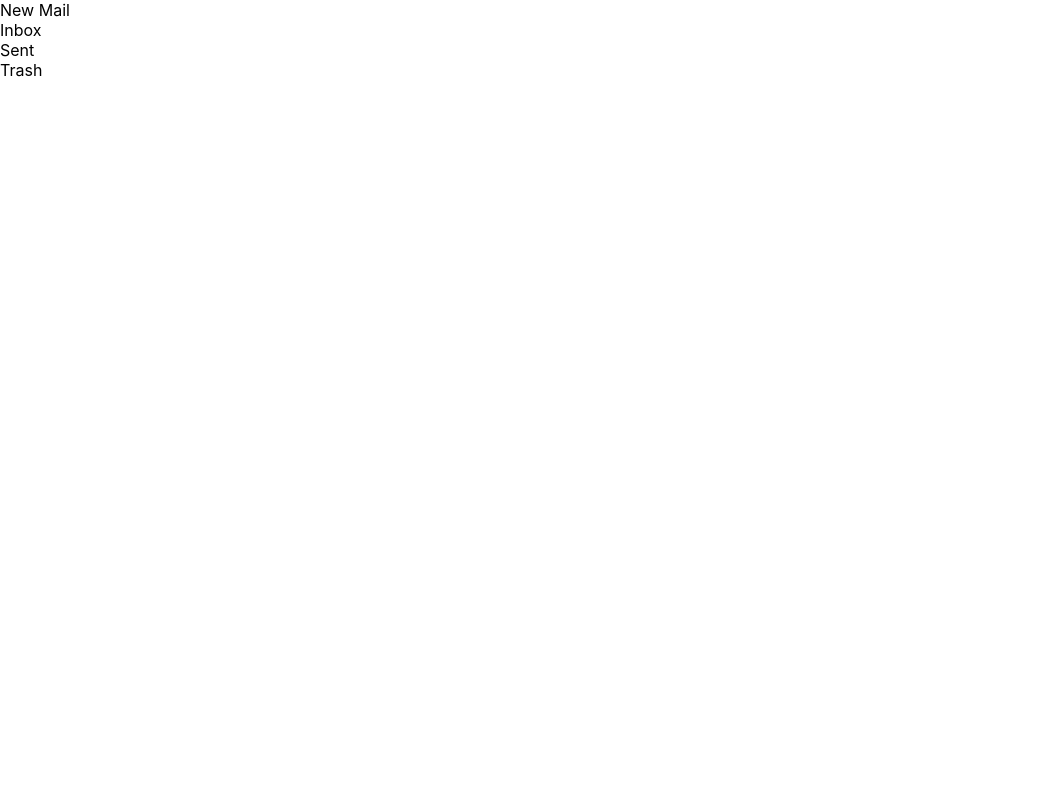
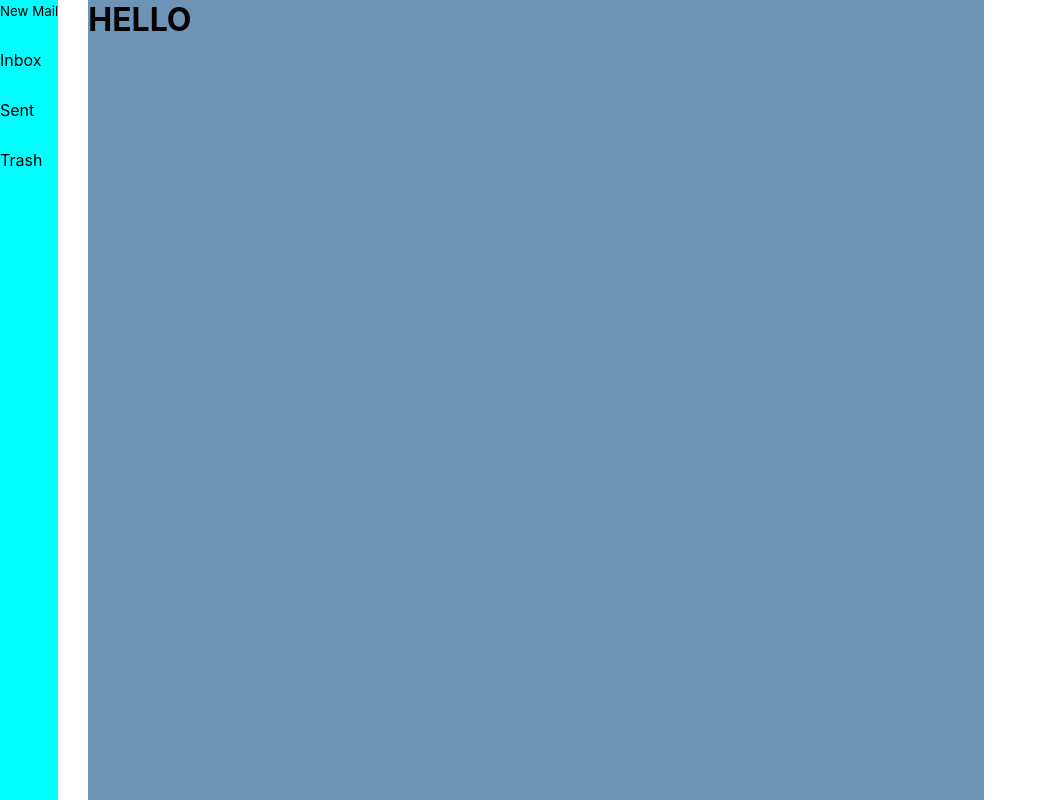
Before and after one commit to halaszd/email-system, a React (Create React App) app in the folder frontend/: page / in a window 1280 px wide. Shown: the whole page, without its empty margins (0-1046 px from the left). Built offline with nearby package versions, Linux system fonts and the light colour scheme.

Commit message:
Still basic steps. Made the popup div for new mail.

```diff
--- a/frontend/src/App.tsx
+++ b/frontend/src/App.tsx
@@ -4,6 +4,7 @@ import Inbox from './components/inbox/Inbox';
 import NewMail from './components/new_mail/NewMail';
 import SentMails from './components/sent_mails/SentMails';
 import Trash from './components/trash/Trash';
+import { useState } from 'react';
 
 import {
   BrowserRouter as Router,
@@ -12,27 +13,43 @@ import {
   Link
 } from "react-router-dom";
 
+// TODO:
+// 1: fetch the inbox mails when we click on inbox
+// 2: create buttons (a component) for sidebar
+// 3: if we click on a mail it should show us the whole mail
+// 4: searchbar
+// 4: style the page a bit
+// 5: by clicking on new mail it doesn't redirect us to another page
+      // but it'll pop up a new window on the page. --With useState--
+
 const MainDiv = styled.div`
   width: 100%;
   height: 100vh;
   display: flex;
+  gap: 30px;
   /* &.theme-black {
     background-color: aqua;
   } */
-
 `;
 
 const SideBar = styled.ul`
+background-color: aqua;
+  display: flex;
+  flex-direction: column;
+  /* flex-grow: 0; */
+  /* flex-wrap: wrap; */
+  gap: 30px;
 `;
 
+export default function App() {
+  const [isNewMail, setIsNewMail] = useState(false)
 
-export default function App() {
   return (
     <Router>
       <MainDiv>
         <SideBar>
           <li>
-            <Link to="/new-mail">New Mail</Link>
+            <button onClick={() => setIsNewMail(!isNewMail)}>New Mail</button>
           </li>
           <li>
             <Link to="/">Inbox</Link>
@@ -46,9 +63,6 @@ export default function App() {
         </SideBar>
 
         <Switch>
-          <Route>
-            <NewMail />
-          </Route>
           <Route exact path="/">
             <Inbox />
           </Route>
@@ -59,11 +73,11 @@ export default function App() {
             <Trash />
           </Route>
         </Switch>
+        { isNewMail && <NewMail />}
       </MainDiv>
     </Router>
   );
 }
-
 
   // const testFetch = async () => {
   //   const response = await fetch('http://localhost:3000/api/mails');
--- a/frontend/src/components/inbox/Inbox.tsx
+++ b/frontend/src/components/inbox/Inbox.tsx
@@ -1,10 +1,16 @@
 import React from 'react'
+import styled from '@emotion/styled'
+
+const Mails = styled.div`
+  background-color: #6e94b5;
+  flex-basis: 70%;
+`;
 
 const Inbox = () => {
 	return (
-		<div>
-
-		</div>
+		<Mails>
+			<h1>HELLO</h1>
+		</Mails>
 	)
 }
 
--- a/frontend/src/components/new_mail/NewMail.tsx
+++ b/frontend/src/components/new_mail/NewMail.tsx
@@ -1,10 +1,20 @@
 import React from 'react'
+import styled from '@emotion/styled'
+
+const NewMailContainer = styled.div`
+  position: absolute;
+  width: 70%;
+  height: 50%;
+  bottom: 0;
+  right: 0;
+  background-color: blueviolet;
+`;
 
 const NewMail = () => {
 	return (
-		<div>
+		<NewMailContainer>
 
-		</div>
+		</NewMailContainer>
 	)
 }
 
```
